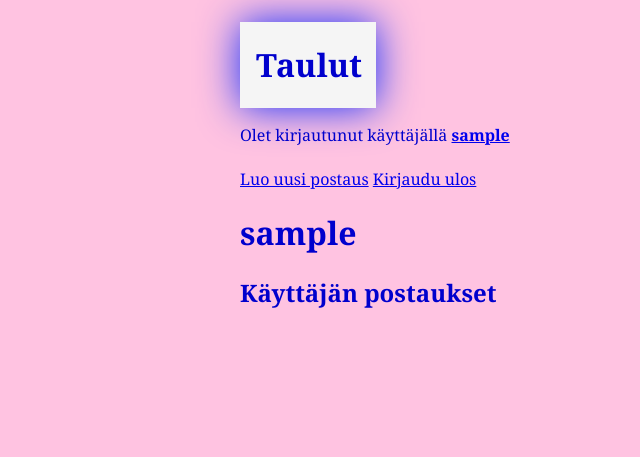
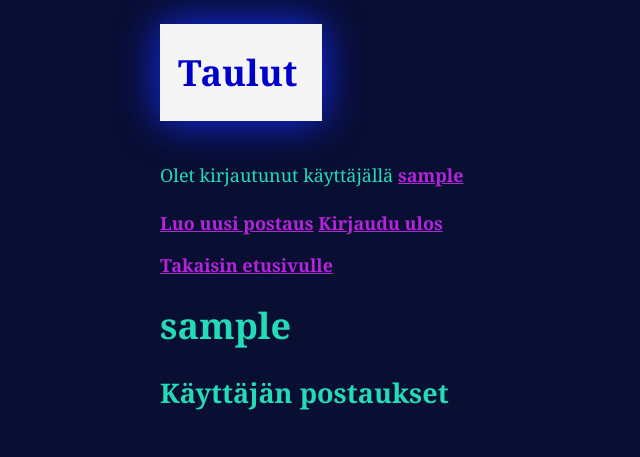
Before and after one commit to kissahven/taulut, a Flask app: page /user/1 in a window 1280 px wide. Shown: the top 457 px of the page, without its empty margins (0-640 px from the left). Run offline with Flask 3, Linux system fonts and the light colour scheme; the visitor is signed in with stand-in values (Sample User, id 1); data comes from the database, SQL or seed files in the repository; data that the repository does not hold is empty.

Commit message:
Changed layout and css

```diff
--- a/static/main.css
+++ b/static/main.css
@@ -1,4 +1,5 @@
 .header {
+    font-family: Georgia;
     background-color: whitesmoke;
     box-shadow: 0px 0px 40px #122dfc;
     border: none;
@@ -10,10 +11,11 @@
 
 body {
     margin: auto;
-    max-width: 50em;
+    max-width: 75%;
     font-family: Georgia;
-    background-color: #ffc3e1;
-    color: mediumblue;
+    font-size: large;
+    background-color: #090E33;
+    color: #24DBB7;
 }
 
 .box {
@@ -35,3 +37,9 @@ body {
     overflow-wrap: anywhere;
     padding-bottom: 1em;
 }
+
+a {
+    font-weight: bold;
+    font-family: Georgia;
+    color: #B424DB;
+}
--- a/templates/layout.html
+++ b/templates/layout.html
@@ -18,6 +18,7 @@
 
     {% if session.user_id %}
     <p>
+        <br>
         <input type="hidden" name="user_id" value="{{session.id}}" />
         Olet kirjautunut käyttäjällä <a href="/your_page"><b>{{session.username}}</b></a> <br>
         <br>
--- a/templates/user_page.html
+++ b/templates/user_page.html
@@ -3,6 +3,7 @@
 {% block title %}{{user.username}}{% endblock %}
 
 {% block content %}
+    <a href="/home">Takaisin etusivulle</a>
     <h1>{{user.username}}</h1>
   <h2>Käyttäjän postaukset</h2>
     <br>
--- a/templates/your_page.html
+++ b/templates/your_page.html
@@ -7,6 +7,7 @@
   <p>
     <a href="/new_post">Luo uusi julkaisu</a>
     <a href="/logout">Kirjaudu ulos</a>
+    <a href="/home">Takaisin etusivulle</a>
   </p>
   <h2>Sinun postaukset</h2>
     <br>
@@ -20,6 +21,7 @@
     <br>
     {% endfor %}
   <h2>Tallentamasi postaukset</h2>
+  <br>
   {% for save in saves %}
   <div class="comment">
     <a href="/post/{{save.id}}">{{save.title}}</a>
```
